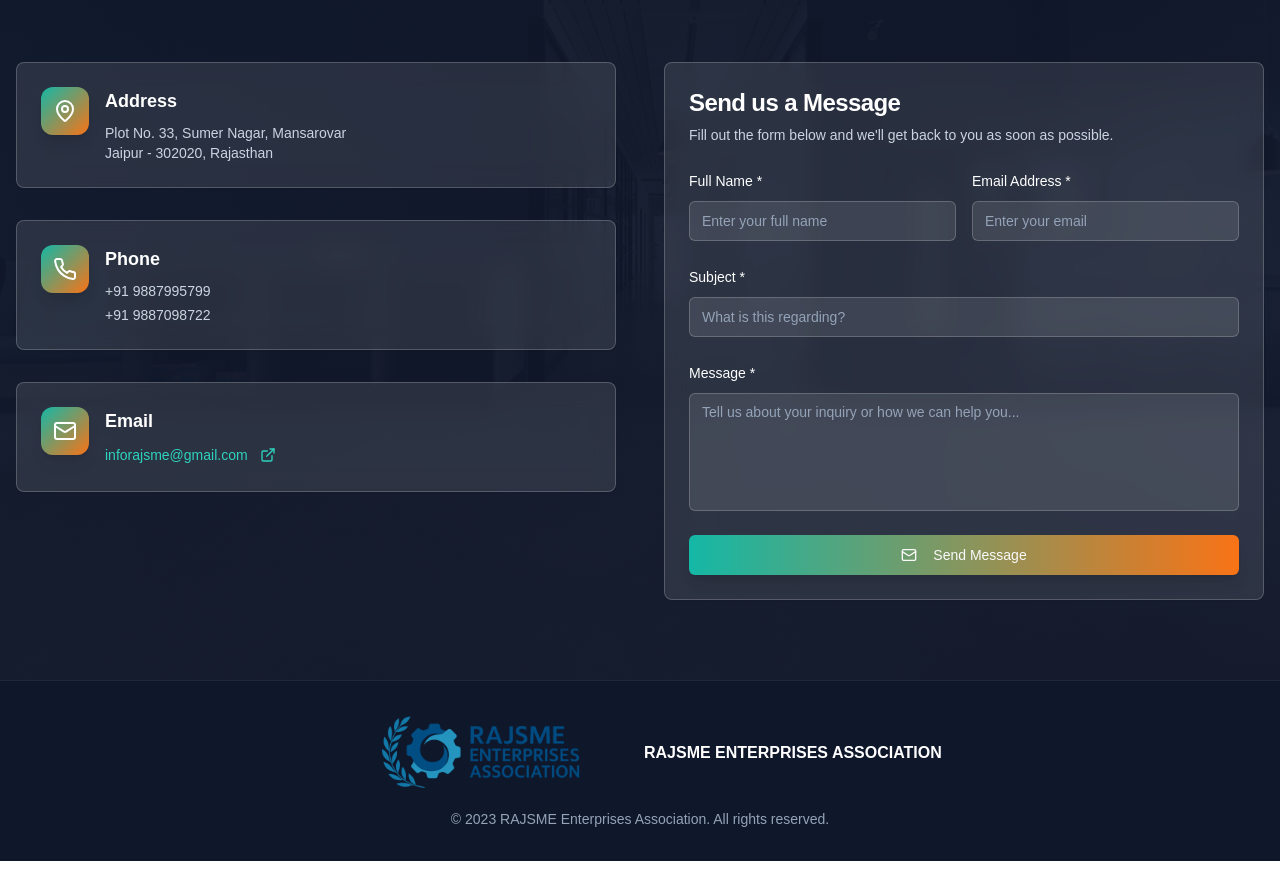
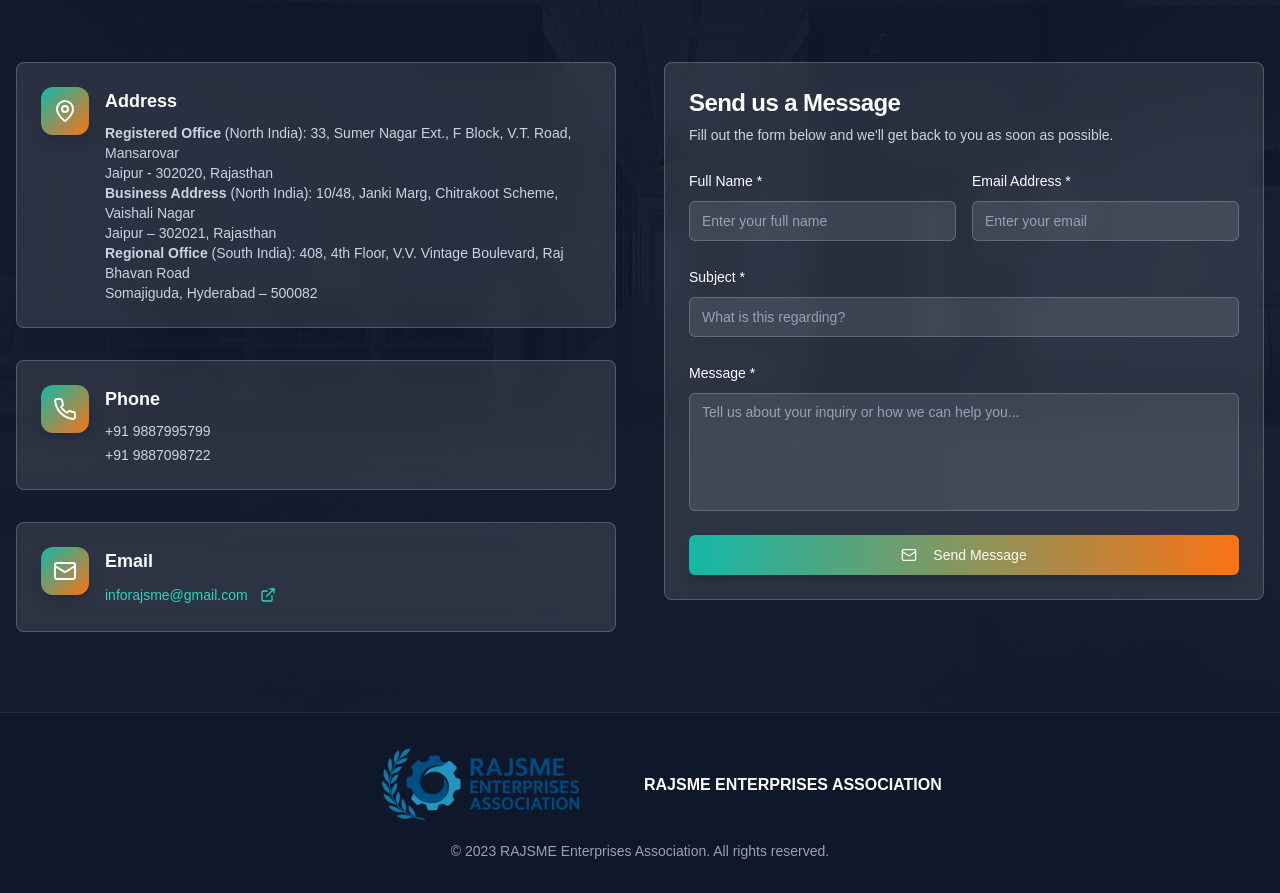
Before and after one commit to raorajat10/Rajsme, a Next.js app: page / in a window 1280 px wide. Shown: the part 4580-5473 px from the top of the page. Before the commit the page ends 5441 px from the top, so only its background shows below. Built offline with nearby package versions, Linux system fonts and the light colour scheme.

Commit message:
address change

```diff
--- a/app/page.tsx
+++ b/app/page.tsx
@@ -717,9 +717,17 @@ const handleSubmit = async (e: React.FormEvent) => {
                   title: "Address",
                   content: (
                     <p className="text-slate-300 leading-relaxed text-xs md:text-sm">
-                      Plot No. 33, Sumer Nagar, Mansarovar
+                      <strong>Registered Office</strong> (North India): 33, Sumer Nagar Ext., F Block, V.T. Road, Mansarovar
                       <br />
                       Jaipur - 302020, Rajasthan
+                      <br />
+                      <strong>Business Address</strong> (North India): 10/48, Janki Marg, Chitrakoot Scheme, Vaishali Nagar
+                      <br />
+                      Jaipur – 302021, Rajasthan
+                      <br />
+                      <strong>Regional Office</strong> (South India): 408, 4th Floor, V.V. Vintage Boulevard, Raj Bhavan Road
+                      <br />
+                      Somajiguda, Hyderabad – 500082
                     </p>
                   ),
                 },
```
